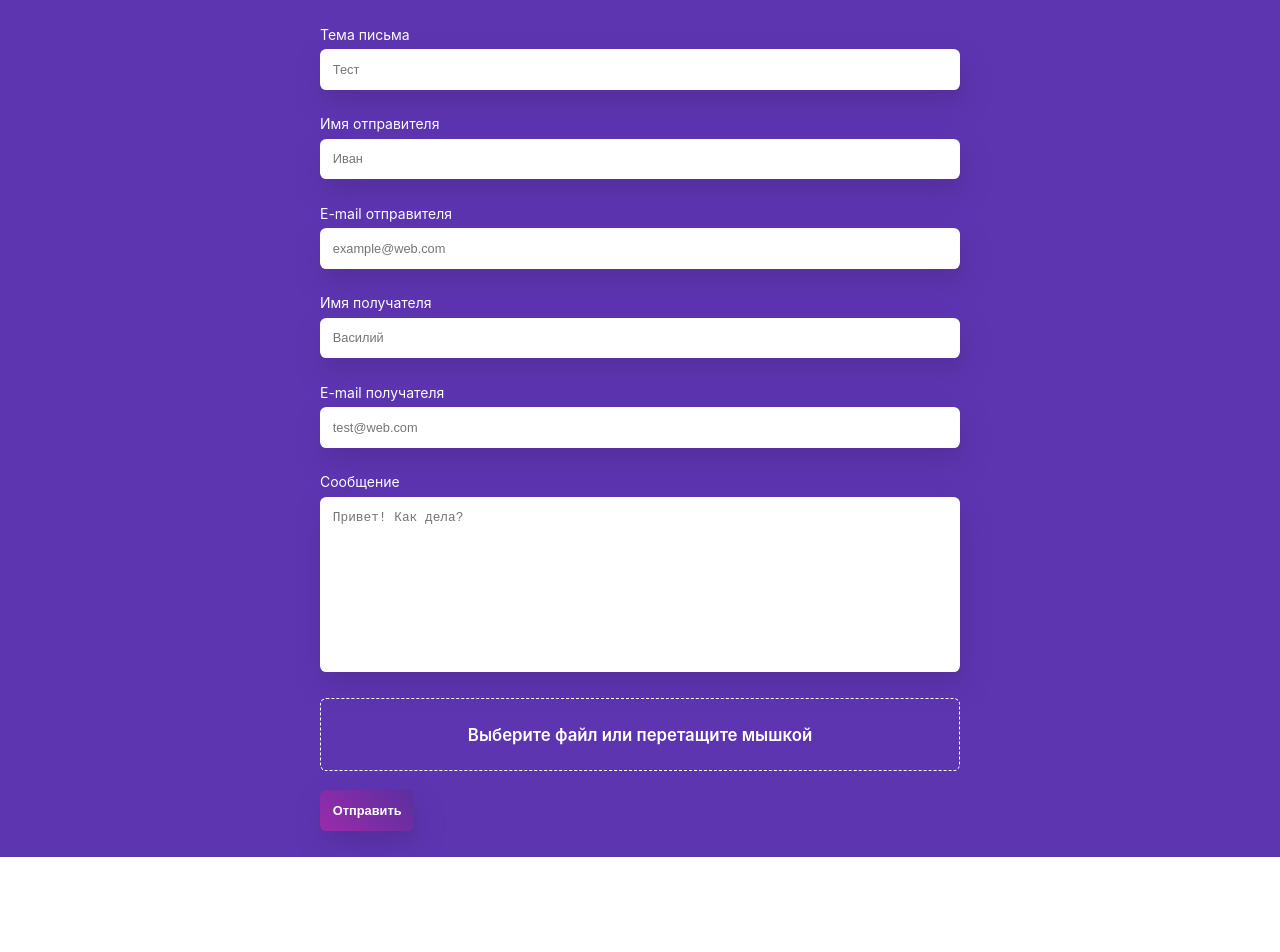
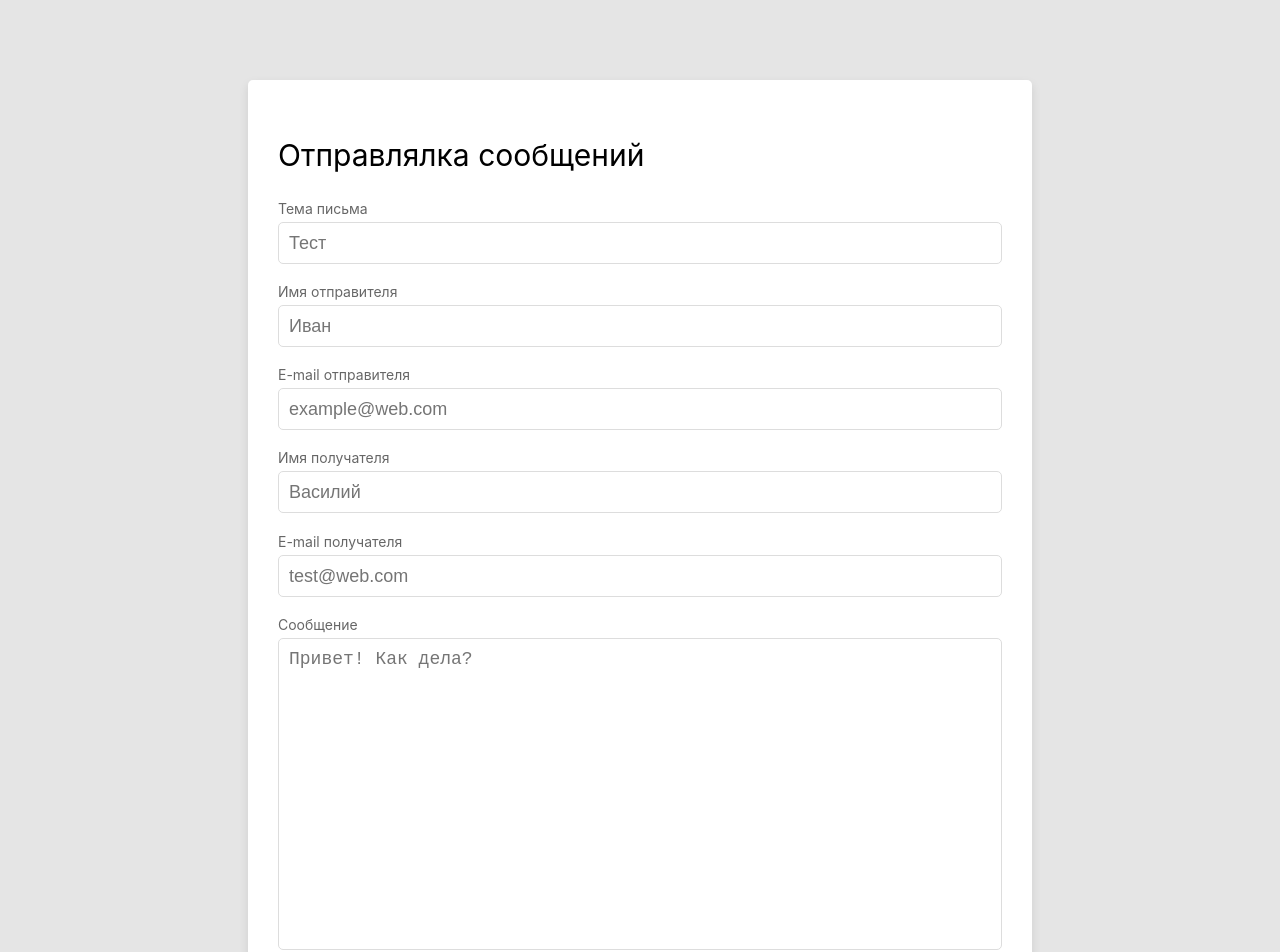
Before and after one commit to podow/sendsay, a React (Create React App) app: page / in a window 1280 px wide. Shown: the top 952 px of the page. Before the commit the page ends 857 px from the top, so only its background shows below. Built offline with nearby package versions, Linux system fonts and the light colour scheme.

Commit message:
Start redesign

```diff
--- a/src/components/App.js
+++ b/src/components/App.js
@@ -46,7 +46,7 @@ class App extends Component {
         }, {required: true}),
         files: createControl({
           type: 'file',
-          label: 'Выберите файл или перетащите мышкой',
+          label: 'Прикрепить файл',
           multiple: true,
           renderCallback: element => {
             return (
@@ -169,6 +169,7 @@ class App extends Component {
     return (
       <div className="App">
         <form className="form">
+          <h2 className="form__title">Отправлялка сообщений</h2>
           {this.renderControls()}
           <Button type="submit" onClick={this.submitHandler}>Отправить</Button>
         </form>
--- a/src/components/styles/App.scss
+++ b/src/components/styles/App.scss
@@ -1,22 +1,25 @@
 .App {
-  background-color: #5e35b1;
-  display: flex;
-  flex-direction: column;
-  align-items: center;
-  justify-content: center;
+  background-color: #E5E5E5;
   min-height: 100vh;
-  color: #ffffff;
-  padding: 1.6rem 0;
+  padding: 80px;
 }
 
 .form {
-  width: 80%;
-  flex-basis: 80%;
+  background-color: #FFFFFF;
+  box-shadow: 0 4px 10px rgba(0, 0, 0, 0.1);
+  border-radius: 5px;
+  padding: 30px;
+  width: 100%;
+  &__title {
+    font-size: 30px;
+    font-weight: normal;
+    line-height: 40px;
+  }
 }
 
 @media screen and (min-width: 960px){
   .form {
-    width: 50%;
-    flex-basis: 50%;
+    width: 70%;
+    margin: auto;
   }
 }
--- a/src/components/styles/Button.scss
+++ b/src/components/styles/Button.scss
@@ -1,21 +1,29 @@
 .button {
-  padding: .8rem;
-  font-size: .8rem;
-  border-radius: .4rem;
+  background: linear-gradient(180deg, #45A6FF 0%, #0055FB 100%), #C4C4C4;
+  border-radius: 5px;
+  color: #FFFFFF;
+  font-size: 18px;
+  line-height: 30px;
   cursor: pointer;
-  box-shadow: inset 0 0 0 rgba(#000, .1), .2rem .8rem 1.6rem darken(#5e35b1, 5%);
-  background: #9B2BAB linear-gradient(45deg, #9B2BAB, #542f9d 110%);
-  color: #ffffff;
+  outline: none;
+  padding: 5px 10px;
   border: 0;
-  outline: none;
-  transition: box-shadow .5s;
-  font-weight: 600;
+  &:focus {
+    box-shadow: 0 0 0 2px rgba(#45A5FF, .5);
+  }
   &:hover:not([disabled]) {
-    background-color: darken(#9B2BAB, 5%);
-    box-shadow: inset 0 0 4.4rem rgba(#000, .1);
+    background: linear-gradient(
+        0deg,
+        rgba(255, 255, 255, 0.15),
+        rgba(255, 255, 255, 0.15)
+    ), linear-gradient(
+        180deg,
+        #45A6FF 0%,
+        #0055FB 100%
+    ), #C4C4C4;
   }
   &[disabled] {
-    opacity: .7;
+    background: #C4C4C4;
     cursor: not-allowed;
   }
 }
--- a/src/components/styles/FormGroup.scss
+++ b/src/components/styles/FormGroup.scss
@@ -3,26 +3,16 @@
   flex-direction: column;
   margin-bottom: 1.2rem;
   &__label {
-    &-select {
-      cursor: pointer;
-      font-size: 1.2em;
-      font-weight: 600;
-      border: .1rem dashed #fff;
-      padding: 1.6rem .8rem;
-      border-radius: .4rem;
-      text-align: center;
-    }
+    margin-bottom: 5px;
+    color: rgba(0, 0, 0, 0.6);
   }
   &__input {
-    margin-top: .4rem;
-    margin-bottom: .4rem;
-    border-radius: .4rem;
-    border: 0;
+    border: 1px solid #DDDDDD;
     outline: none;
-    padding: .8rem;
-    box-shadow: .2rem .8rem 1.6rem darken(#5e35b1, 5%);
-    font-size: .8rem;
-    width: 100%;
+    padding: 5px 10px;
+    border-radius: 5px;
+    font-size: 18px;
+    line-height: 30px;
     &[type=file] {
       width: 0.1px;
       height: 0.1px;
```
